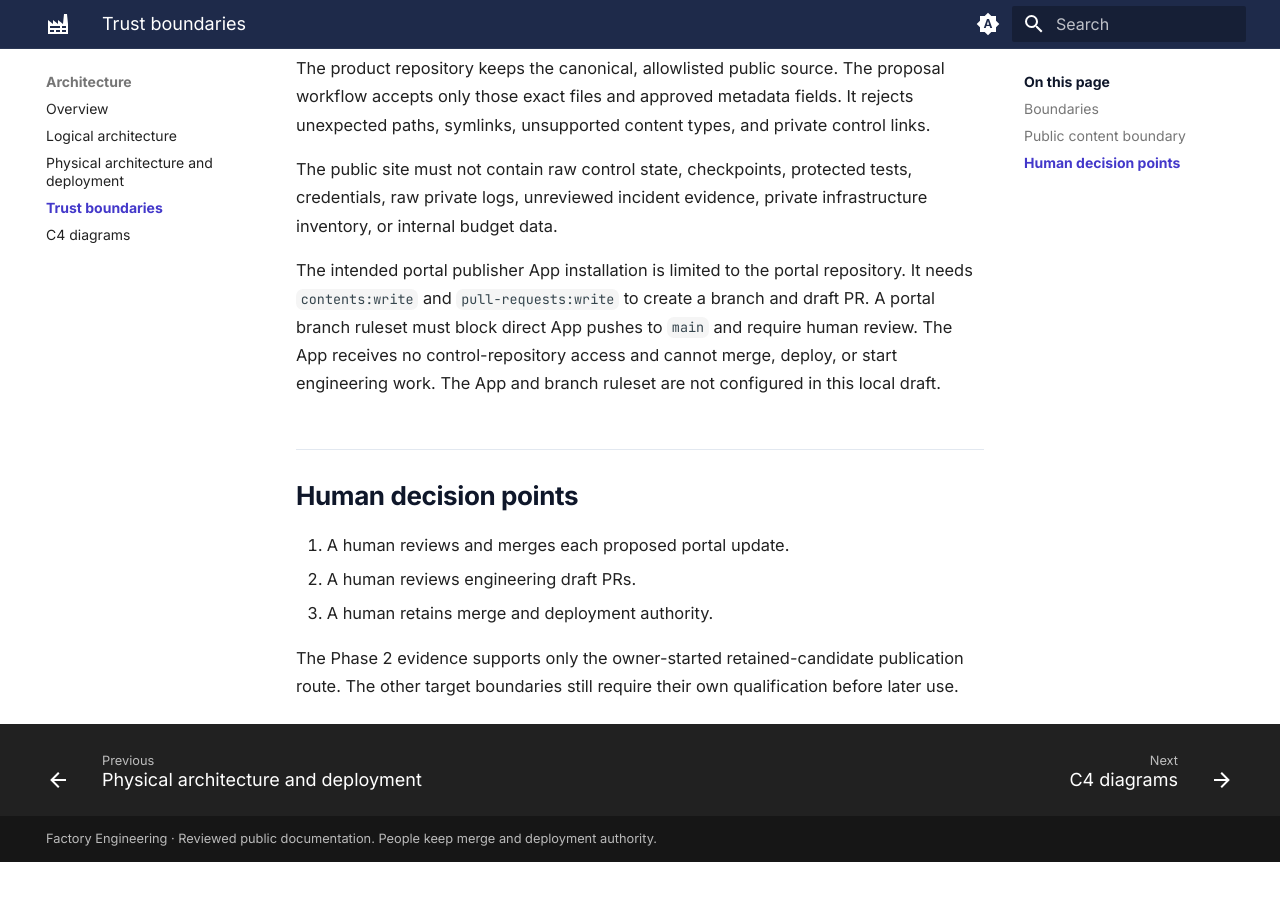
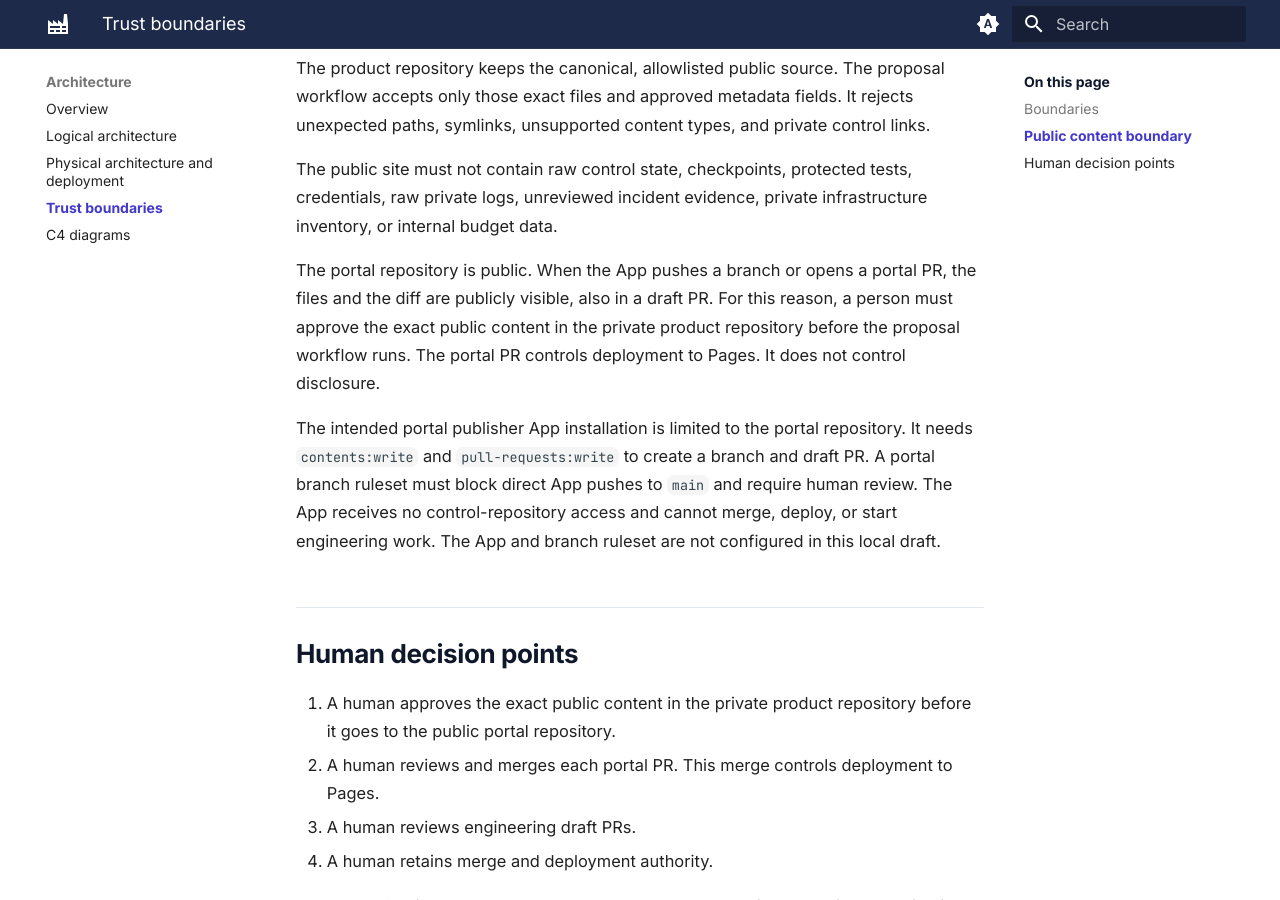
Before and after one commit to mikara89/factory-engineering-portal, an MkDocs documentation site: the page built from docs/architecture/security.md, in a window 1280 px wide and 900 px high, scrolled down 803 px. Built offline with MkDocs 1.6.1 and Material for MkDocs 9.7.7, drawn with Linux system fonts in a browser that asks for light colours; before the commit the page ends 1665 px from its top, so only the background shows below that.

Commit message:
docs: approve public content before it reaches the public portal
The portal repository is public, so a portal branch or draft PR discloses
its content as soon as it is pushed. State that the exact public content
is approved in the private product repository first, and that the portal
PR controls deployment to Pages, not disclosure.

Co-Authored-By: Claude Opus 5.5 <noreply@anthropic.com>

```diff
--- a/docs/architecture/security.md
+++ b/docs/architecture/security.md
@@ -18,12 +18,15 @@ The product repository keeps the canonical, allowlisted public source. The propo
 
 The public site must not contain raw control state, checkpoints, protected tests, credentials, raw private logs, unreviewed incident evidence, private infrastructure inventory, or internal budget data.
 
+The portal repository is public. When the App pushes a branch or opens a portal PR, the files and the diff are publicly visible, also in a draft PR. For this reason, a person must approve the exact public content in the private product repository before the proposal workflow runs. The portal PR controls deployment to Pages. It does not control disclosure.
+
 The intended portal publisher App installation is limited to the portal repository. It needs `contents:write` and `pull-requests:write` to create a branch and draft PR. A portal branch ruleset must block direct App pushes to `main` and require human review. The App receives no control-repository access and cannot merge, deploy, or start engineering work. The App and branch ruleset are not configured in this local draft.
 
 ## Human decision points
 
-1. A human reviews and merges each proposed portal update.
-2. A human reviews engineering draft PRs.
-3. A human retains merge and deployment authority.
+1. A human approves the exact public content in the private product repository before it goes to the public portal repository.
+2. A human reviews and merges each portal PR. This merge controls deployment to Pages.
+3. A human reviews engineering draft PRs.
+4. A human retains merge and deployment authority.
 
 The Phase 2 evidence supports only the owner-started retained-candidate publication route. The other target boundaries still require their own qualification before later use.
```
Also changed, not shown: docs/architecture/c4.md (+1 -1 lines), docs/architecture/logical.md (+1 -1 lines), docs/architecture/physical.md (+3 -1 lines).
